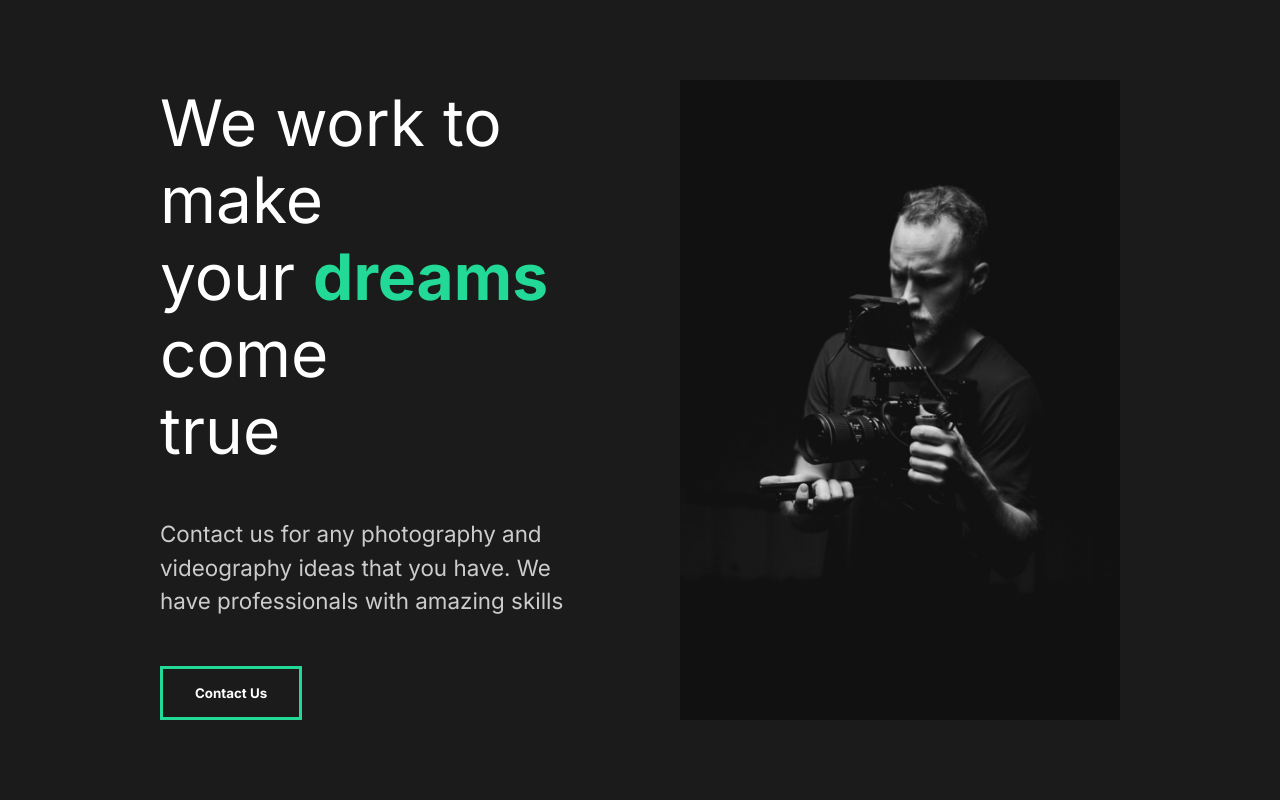
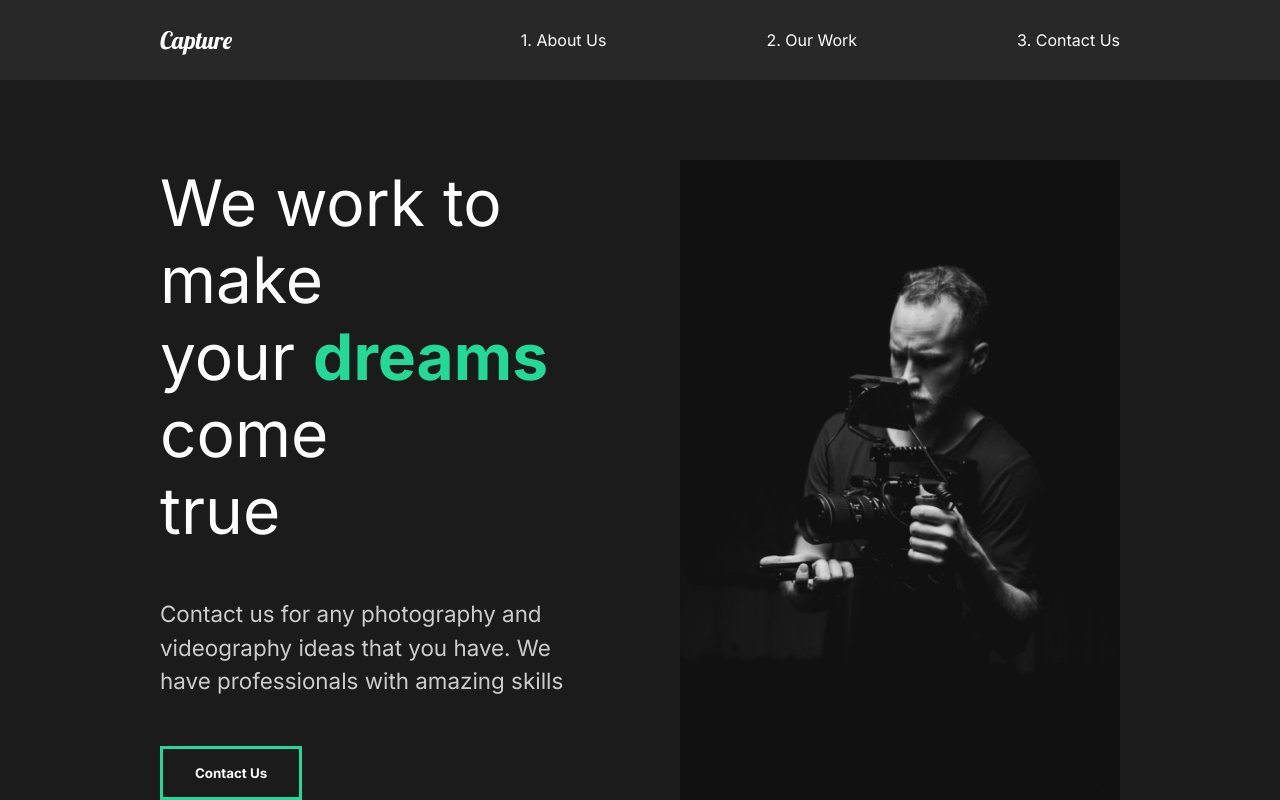
Before and after one commit to SkintHustler/project-capture, a React (Create React App) app: page / in a window 1280 px wide. Shown: the top 800 px of the page. Built offline with nearby package versions, Linux system fonts and the light colour scheme.

Commit message:
8. Initial Nav Bar

```diff
--- a/src/App.js
+++ b/src/App.js
@@ -3,9 +3,11 @@
 import GlobalStyle from "../src/components/GlobalStyle";
 // import Pages
 import AboutUs from "./Pages/AboutUs";
+import Nav from "./components/Nav";
 function App() {
   return (
     <div className="App">
+      <Nav />
       <GlobalStyle />
       <AboutUs />
     </div>
--- /dev/null
+++ b/src/components/Nav.js
@@ -0,0 +1,53 @@
+import React from "react";
+import styled from "styled-components";
+
+const Nav = () => {
+  return (
+    <StyledNav>
+      <h1>
+        <a id="logo" href="#"></a>Capture
+      </h1>
+      <ul>
+        <li>
+          <a href="#">1. About Us</a>
+        </li>
+        <li>
+          <a href="#">2. Our Work</a>
+        </li>
+        <li>
+          <a href="#">3. Contact Us</a>
+        </li>
+      </ul>
+    </StyledNav>
+  );
+};
+
+const StyledNav = styled.nav`
+  min-height: 10vh;
+  display: flex;
+  margin: auto;
+  justify-content: space-between;
+  align-items: center;
+  padding: 1rem 10rem;
+  background: #282828;
+  a {
+    color: white;
+    text-decoration: none;
+  }
+  ul {
+    display: flex;
+    list-style: none;
+  }
+  h1 {
+    color: white;
+    font-size: 1.5rem;
+    font-family: "lobster", cursive;
+    font-weight: lighter;
+  }
+  li {
+    padding-left: 10rem;
+    position: relative;
+  }
+`;
+
+export default Nav;
```
